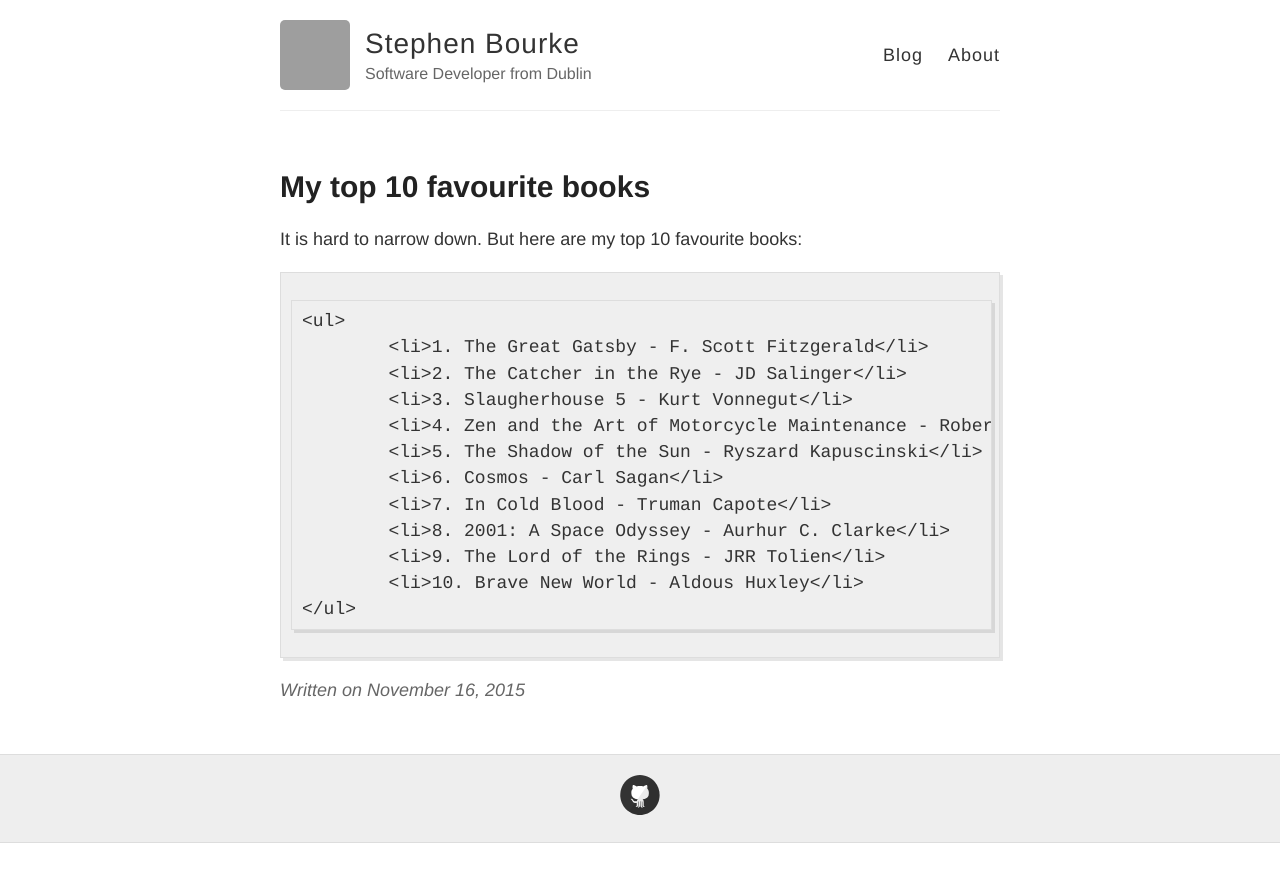
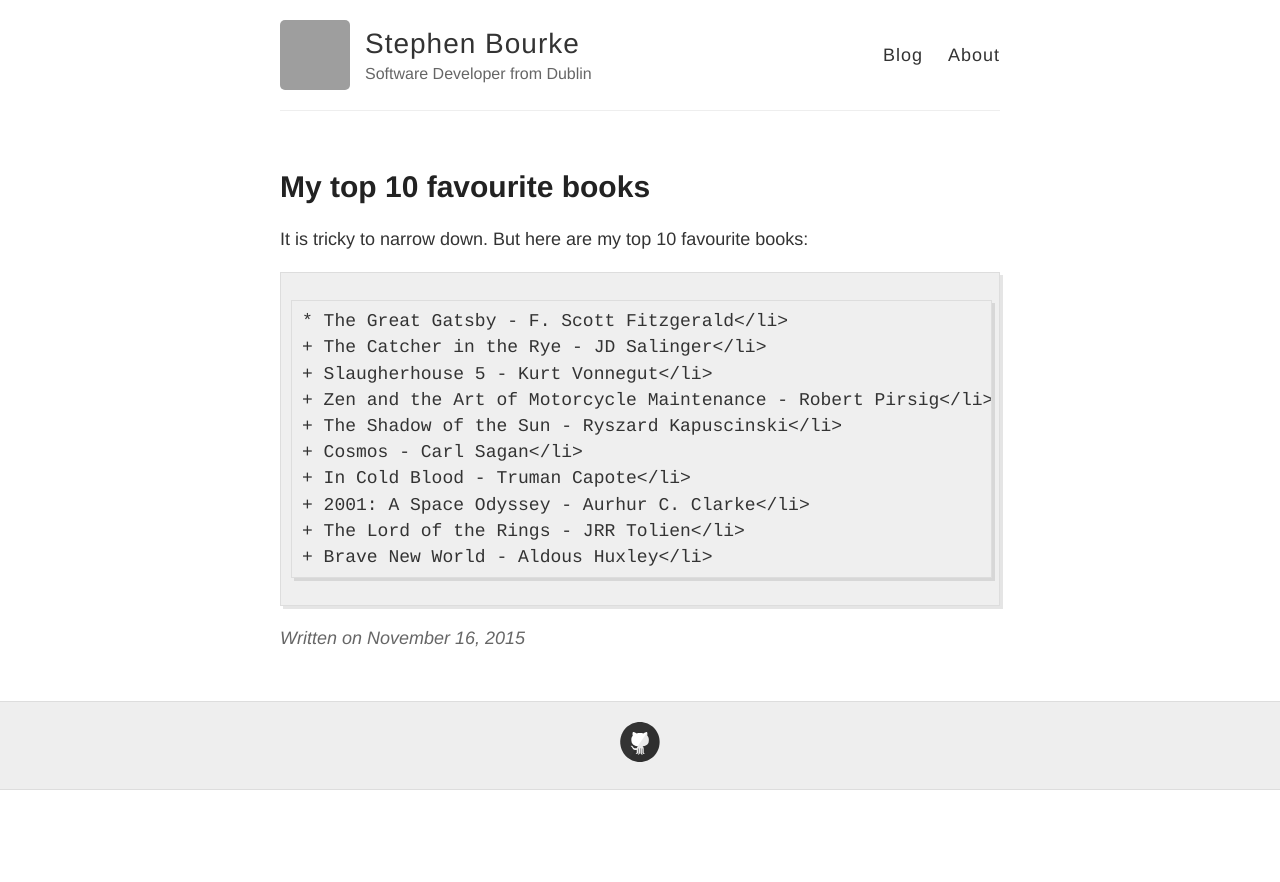
Before and after one commit to stephenbourke/stephenbourke.github.io, a Jekyll site: the page built from _posts/2015-11-16-Test-Post.md, in a window 1280 px wide. Shown: the top 882 px of the page. Built offline with Jekyll 4.4.1, drawn with Linux system fonts in a browser that asks for light colours; Markdown is read by kramdown in place of the engine named in the settings; grey boxes are pictures that could not be loaded.

Commit message:
proper list formatting

```diff
--- a/_posts/2015-11-16-Test-Post.md
+++ b/_posts/2015-11-16-Test-Post.md
@@ -3,16 +3,15 @@
 title: My top 10 favourite books
 ---
 
-<p>It is hard to narrow down. But here are my top 10 favourite books:</p>
-	<ul>
-		<li>1. The Great Gatsby - F. Scott Fitzgerald</li>
-		<li>2. The Catcher in the Rye - JD Salinger</li>
-		<li>3. Slaugherhouse 5 - Kurt Vonnegut</li>
-		<li>4. Zen and the Art of Motorcycle Maintenance - Robert Pirsig</li>
-		<li>5. The Shadow of the Sun - Ryszard Kapuscinski</li>
-		<li>6. Cosmos - Carl Sagan</li>
-		<li>7. In Cold Blood - Truman Capote</li>
-		<li>8. 2001: A Space Odyssey - Aurhur C. Clarke</li>
-		<li>9. The Lord of the Rings - JRR Tolien</li>
-		<li>10. Brave New World - Aldous Huxley</li>
-	</ul>
+<p>It is tricky to narrow down. But here are my top 10 favourite books:</p>
+
+	* The Great Gatsby - F. Scott Fitzgerald</li>
+	+ The Catcher in the Rye - JD Salinger</li>
+	+ Slaugherhouse 5 - Kurt Vonnegut</li>
+	+ Zen and the Art of Motorcycle Maintenance - Robert Pirsig</li>
+	+ The Shadow of the Sun - Ryszard Kapuscinski</li>
+	+ Cosmos - Carl Sagan</li>
+	+ In Cold Blood - Truman Capote</li>
+	+ 2001: A Space Odyssey - Aurhur C. Clarke</li>
+	+ The Lord of the Rings - JRR Tolien</li>
+	+ Brave New World - Aldous Huxley</li>
```
